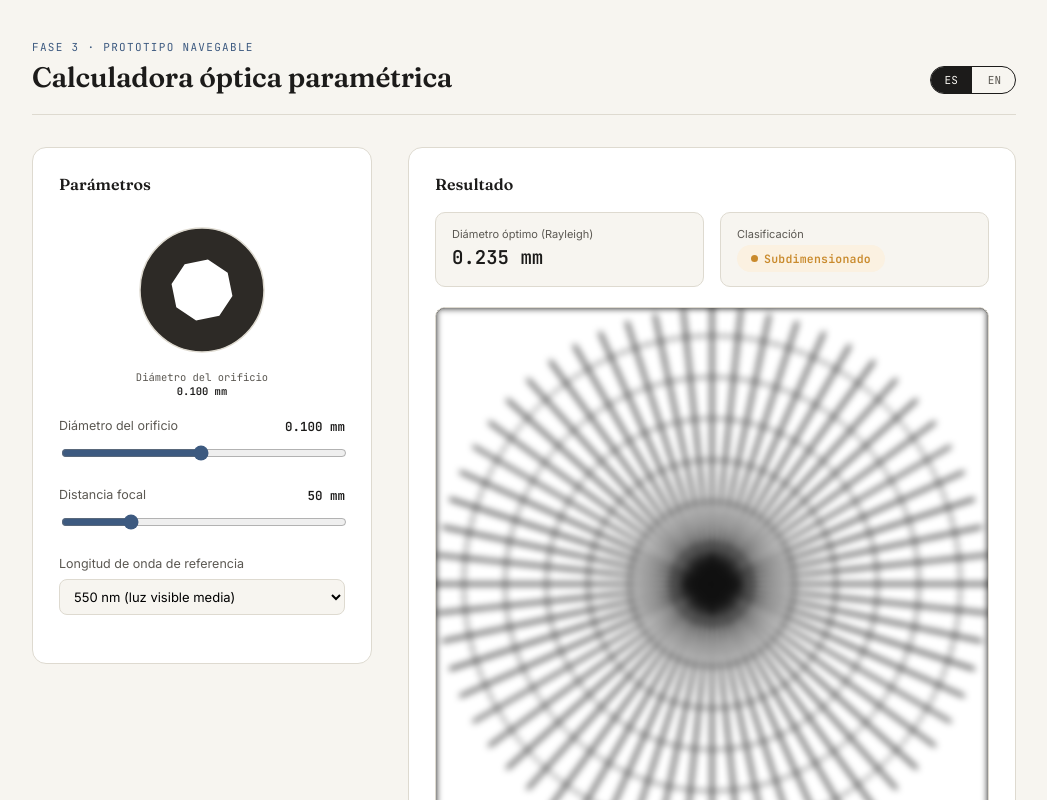
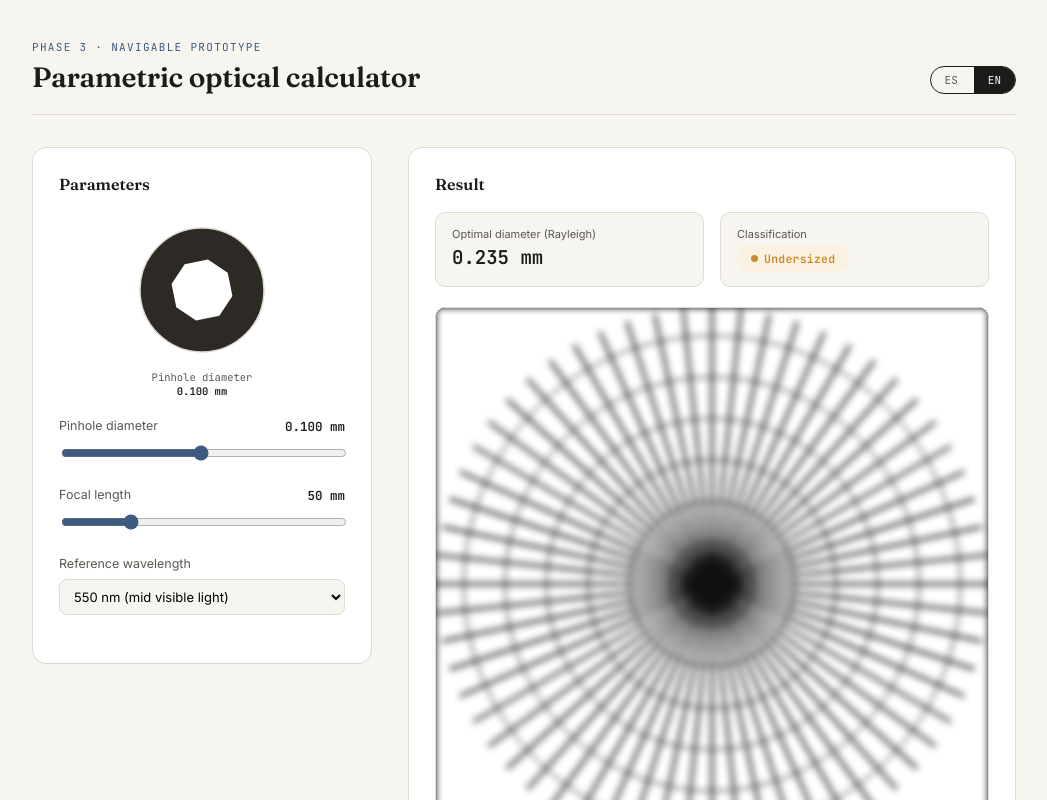
Before and after one commit to Robariza/optical-pinhole-calculator, a plain HTML site: page docs/design/prototype/index.html in a window 1280 px wide. Both pictures are taken after a click on the button "EN". Shown: the top 800 px of the page, without its empty margins (116-1163 px from the left). Drawn offline with Linux system fonts and the light colour scheme.

Commit message:
feat(i18n): implement ES/EN language toggle (RF-08)
Adds i18n.js as a fourth file (content, not Model/View/Controller) per
ADR-0002 addendum. Wires language buttons, translates all static text
via data-i18n attributes, and localizes the dynamic classification
badge. Verified with functional simulation (language switch, slider
interaction, round-trip ES→EN→ES).

```diff
--- a/docs/design/prototype/controller.js
+++ b/docs/design/prototype/controller.js
@@ -1,28 +1,43 @@
 /**
  * CONTROLLER
  * Orquesta: escucha eventos de usuario, pide cálculo al Model, ordena a la
- * View que renderice. No calcula (eso es del Model) ni toca el DOM
- * directamente (eso es de la View).
+ * View que renderice, y pide a I18N el idioma activo. No calcula, no toca
+ * el DOM directamente y no conoce los textos por idioma.
  */
 
 const Controller = (() => {
   const diamSlider = document.getElementById("diam");
   const focalSlider = document.getElementById("focal");
+  const langEs = document.getElementById("langEs");
+  const langEn = document.getElementById("langEn");
 
   function manejarCambio() {
     const focalMm = parseFloat(focalSlider.value);
     const diametroMm = parseFloat(diamSlider.value) / 1000;
     const rNorm = Math.min(diamSlider.value / diamSlider.max, 1);
 
+    // RF-03 (longitud de onda) queda pendiente: el select aún no se lee ni
+    // se pasa a Model.calcular(). Ver docs/requirements.md.
     const resultado = Model.calcular({ focalMm, diametroMm });
 
     View.actualizar({ focalMm, diametroMm, rNorm, resultado });
   }
 
+  function cambiarIdioma(lang) {
+    I18N.setLang(lang);
+    View.aplicarIdioma();
+    manejarCambio(); // el badge depende del idioma, hay que reevaluar su texto
+  }
+
   function init() {
     View.dibujarPatron();
+    View.aplicarIdioma();
+
     diamSlider.addEventListener("input", manejarCambio);
     focalSlider.addEventListener("input", manejarCambio);
+    langEs.addEventListener("click", () => cambiarIdioma("es"));
+    langEn.addEventListener("click", () => cambiarIdioma("en"));
+
     manejarCambio(); // estado inicial
   }
 
--- /dev/null
+++ b/docs/design/prototype/i18n.js
@@ -0,0 +1,84 @@
+/**
+ * I18N
+ * Diccionario de textos de la interfaz. No es lógica de negocio (Model) ni
+ * manipulación de DOM (View): es contenido. Se mantiene como cuarto archivo
+ * separado en vez de forzarlo dentro de View, para que traducir o agregar
+ * un idioma nunca implique tocar código de renderizado (RF-08,
+ * docs/requirements.md).
+ */
+
+const I18N = (() => {
+  const dict = {
+    es: {
+      eyebrow: "Fase 3 · Prototipo navegable",
+      title: "Calculadora óptica paramétrica",
+      panelParametros: "Parámetros",
+      irisCaption: "Diámetro del orificio",
+      diamLabel: "Diámetro del orificio",
+      focalLabel: "Distancia focal",
+      wavelengthLabel: "Longitud de onda de referencia",
+      wavelength550: "550 nm (luz visible media)",
+      wavelength450: "450 nm (azul)",
+      wavelength650: "650 nm (rojo)",
+      panelResultado: "Resultado",
+      statOptimo: "Diámetro óptimo (Rayleigh)",
+      statClasificacion: "Clasificación",
+      previewNote: "Simulación visual — aproximación educativa",
+      disclaimer:
+        "Esta vista es una aproximación visual del efecto de difracción/desenfoque, calibrada a partir de un " +
+        "spike técnico (ver <code>docs/spikes/001-simulacion-imagen.md</code>). No representa un modelo " +
+        "físico exacto de propagación de ondas.",
+      badge: {
+        optimo: "Óptimo",
+        subdimensionado: "Subdimensionado",
+        sobredimensionado: "Sobredimensionado",
+      },
+    },
+    en: {
+      eyebrow: "Phase 3 · Navigable prototype",
+      title: "Parametric optical calculator",
+      panelParametros: "Parameters",
+      irisCaption: "Pinhole diameter",
+      diamLabel: "Pinhole diameter",
+      focalLabel: "Focal length",
+      wavelengthLabel: "Reference wavelength",
+      wavelength550: "550 nm (mid visible light)",
+      wavelength450: "450 nm (blue)",
+      wavelength650: "650 nm (red)",
+      panelResultado: "Result",
+      statOptimo: "Optimal diameter (Rayleigh)",
+      statClasificacion: "Classification",
+      previewNote: "Visual simulation — educational approximation",
+      disclaimer:
+        "This view is a visual approximation of the diffraction/blur effect, calibrated from a technical " +
+        "spike (see <code>docs/spikes/001-simulacion-imagen.md</code>). It does not represent an exact " +
+        "physical wave-propagation model.",
+      badge: {
+        optimo: "Optimal",
+        subdimensionado: "Undersized",
+        sobredimensionado: "Oversized",
+      },
+    },
+  };
+
+  let currentLang = "es";
+
+  function t(key) {
+    return dict[currentLang][key];
+  }
+
+  function badgeText(clasificacion) {
+    return dict[currentLang].badge[clasificacion];
+  }
+
+  function setLang(lang) {
+    if (!dict[lang]) throw new Error(`Idioma no soportado: ${lang}`);
+    currentLang = lang;
+  }
+
+  function getLang() {
+    return currentLang;
+  }
+
+  return { t, badgeText, setLang, getLang };
+})();
--- a/docs/design/prototype/index.html
+++ b/docs/design/prototype/index.html
@@ -10,12 +10,12 @@
 
   <header>
     <div>
-      <p class="eyebrow">Fase 3 · Prototipo navegable</p>
-      <h1>Calculadora óptica paramétrica</h1>
+      <p class="eyebrow" data-i18n="eyebrow">Fase 3 · Prototipo navegable</p>
+      <h1 data-i18n="title">Calculadora óptica paramétrica</h1>
     </div>
     <div class="lang-toggle">
-      <button class="active">ES</button>
-      <button>EN</button>
+      <button id="langEs" class="active">ES</button>
+      <button id="langEn">EN</button>
     </div>
   </header>
 
@@ -23,29 +23,29 @@
     <!-- PANEL DE CONTROL -->
     <div>
       <div class="panel">
-        <h2>Parámetros</h2>
+        <h2 data-i18n="panelParametros">Parámetros</h2>
 
         <div class="iris-wrap">
           <svg id="iris" width="140" height="140" viewBox="0 0 140 140"></svg>
-          <div class="iris-caption">Diámetro del orificio<br><b id="diamLabel" style="color:var(--ink); font-family:'JetBrains Mono',monospace;">0.235 mm</b></div>
+          <div class="iris-caption"><span data-i18n="irisCaption">Diámetro del orificio</span><br><b id="diamLabel" style="color:var(--ink); font-family:'JetBrains Mono',monospace;">0.235 mm</b></div>
         </div>
 
         <div class="field">
-          <label>Diámetro del orificio <b id="diamVal">0.235 mm</b></label>
+          <label><span data-i18n="diamLabel">Diámetro del orificio</span> <b id="diamVal">0.235 mm</b></label>
           <input type="range" id="diam" min="5" max="200" value="100">
         </div>
 
         <div class="field">
-          <label>Distancia focal <b id="focalVal">50 mm</b></label>
+          <label><span data-i18n="focalLabel">Distancia focal</span> <b id="focalVal">50 mm</b></label>
           <input type="range" id="focal" min="20" max="150" value="50">
         </div>
 
         <div class="field">
-          <label style="margin-bottom:8px;">Longitud de onda de referencia</label>
-          <select>
-            <option>550 nm (luz visible media)</option>
-            <option>450 nm (azul)</option>
-            <option>650 nm (rojo)</option>
+          <label style="margin-bottom:8px;" data-i18n="wavelengthLabel">Longitud de onda de referencia</label>
+          <select id="wavelength">
+            <option value="0.00055" data-i18n="wavelength550">550 nm (luz visible media)</option>
+            <option value="0.00045" data-i18n="wavelength450">450 nm (azul)</option>
+            <option value="0.00065" data-i18n="wavelength650">650 nm (rojo)</option>
           </select>
         </div>
       </div>
@@ -54,24 +54,24 @@
     <!-- PANEL DE RESULTADO -->
     <div>
       <div class="panel">
-        <h2>Resultado</h2>
+        <h2 data-i18n="panelResultado">Resultado</h2>
         <div class="output-row">
           <div class="stat">
-            <div class="k">Diámetro óptimo (Rayleigh)</div>
+            <div class="k" data-i18n="statOptimo">Diámetro óptimo (Rayleigh)</div>
             <div class="v" id="optimoVal">0.235 mm</div>
           </div>
           <div class="stat">
-            <div class="k">Clasificación</div>
-            <div id="badge" class="badge optimo"><span class="dot"></span>Óptimo</div>
+            <div class="k" data-i18n="statClasificacion">Clasificación</div>
+            <div id="badge" class="badge optimo"><span class="dot"></span><span id="badgeText">Óptimo</span></div>
           </div>
         </div>
 
         <div class="preview">
           <canvas id="canvas" width="400" height="400"></canvas>
-          <div class="preview-note">Simulación visual — aproximación educativa</div>
+          <div class="preview-note" data-i18n="previewNote">Simulación visual — aproximación educativa</div>
         </div>
 
-        <p class="disclaimer">
+        <p class="disclaimer" data-i18n-html="disclaimer">
           Esta vista es una aproximación visual del efecto de difracción/desenfoque, calibrada a partir de un
           spike técnico (ver <code>docs/spikes/001-simulacion-imagen.md</code>). No representa un modelo
           físico exacto de propagación de ondas.
@@ -81,7 +81,8 @@
   </div>
 </div>
 
-<!-- Orden importa: Model y View no dependen de nadie, Controller depende de ambos -->
+<!-- Orden importa: i18n y Model no dependen de nadie, View depende de i18n, Controller depende de todos -->
+<script src="i18n.js"></script>
 <script src="model.js"></script>
 <script src="view.js"></script>
 <script src="controller.js"></script>
--- a/docs/design/prototype/view.js
+++ b/docs/design/prototype/view.js
@@ -1,7 +1,8 @@
 /**
  * VIEW
  * Renderizado y manipulación del DOM únicamente.
- * No calcula nada — recibe valores ya calculados por el Model y los pinta.
+ * No calcula nada (Model) y no conoce los textos por idioma (I18N) más allá
+ * de pedírselos — solo los pinta.
  */
 
 const View = (() => {
@@ -11,16 +12,13 @@ const View = (() => {
     diamLabel: document.getElementById("diamLabel"),
     optimoVal: document.getElementById("optimoVal"),
     badge: document.getElementById("badge"),
+    badgeText: document.getElementById("badgeText"),
     canvas: document.getElementById("canvas"),
     iris: document.getElementById("iris"),
+    langEs: document.getElementById("langEs"),
+    langEn: document.getElementById("langEn"),
   };
   const ctx = el.canvas.getContext("2d");
-
-  const BADGE_TEXT = {
-    optimo: "Óptimo",
-    subdimensionado: "Subdimensionado",
-    sobredimensionado: "Sobredimensionado",
-  };
 
   /** Dibuja el patrón de prueba radial (una sola vez, es estático). */
   function dibujarPatron() {
@@ -67,11 +65,29 @@ const View = (() => {
     el.optimoVal.textContent = resultado.dOptimo.toFixed(3) + " mm";
 
     el.badge.className = "badge " + (resultado.clasificacion === "optimo" ? "optimo" : "desvio");
-    el.badge.innerHTML = `<span class="dot"></span>${BADGE_TEXT[resultado.clasificacion]}`;
+    el.badgeText.textContent = I18N.badgeText(resultado.clasificacion);
 
     el.canvas.style.setProperty("--blur", resultado.sigma * 1.6 + "px");
     dibujarIris(rNorm);
   }
 
-  return { dibujarPatron, actualizar };
+  /** Aplica el idioma actual (I18N.getLang()) a todo texto estático marcado con data-i18n. */
+  function aplicarIdioma() {
+    document.documentElement.lang = I18N.getLang();
+
+    document.querySelectorAll("[data-i18n]").forEach((elem) => {
+      elem.textContent = I18N.t(elem.dataset.i18n);
+    });
+    document.querySelectorAll("[data-i18n-html]").forEach((elem) => {
+      elem.innerHTML = I18N.t(elem.dataset.i18nHtml);
+    });
+    document.querySelectorAll("#wavelength option").forEach((opt) => {
+      if (opt.dataset.i18n) opt.textContent = I18N.t(opt.dataset.i18n);
+    });
+
+    el.langEs.classList.toggle("active", I18N.getLang() === "es");
+    el.langEn.classList.toggle("active", I18N.getLang() === "en");
+  }
+
+  return { dibujarPatron, actualizar, aplicarIdioma };
 })();
```
Also changed, not shown: docs/adr/0002-separacion-mvc-frontend.md (+12 -0 lines), docs/requirements.md (+2 -3 lines), README.md.
